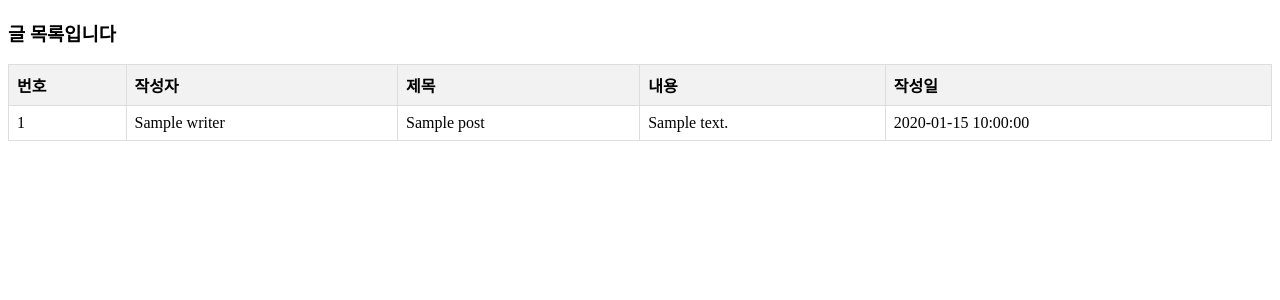
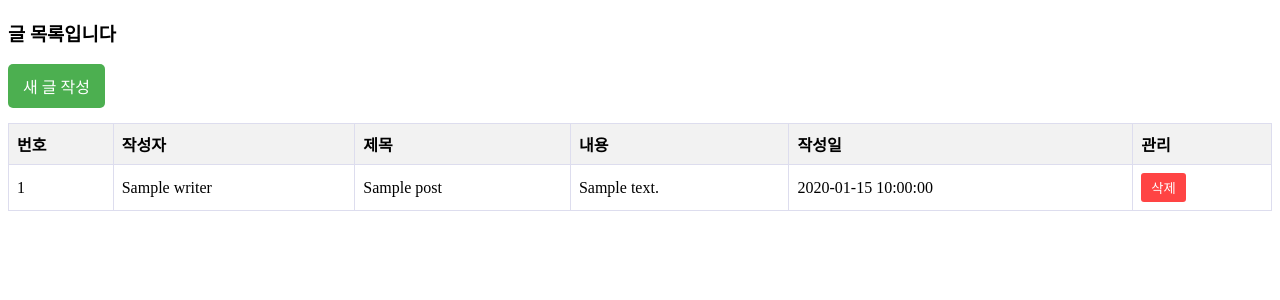
Before and after one commit to pretty2753/test03, a FastAPI app: template templates/post/list.html in a window 1280 px wide. Shown: the top 300 px of the page. Run offline with FastAPI, Linux system fonts and the light colour scheme; the template is opened without the code that fills it: most values are stand-ins (such as "Sample title", 1, 10 or a date in 2020); parts of the project's set-up code (start-up, migrations or seed data) failed here and were passed over.

Commit message:
삭제 기능 추가

```diff
--- a/main.py
+++ b/main.py
@@ -1,20 +1,16 @@
 # main.py
 
-
-
-
 from fastapi import Depends, FastAPI, Request, Form
-from fastapi.responses import HTMLResponse,RedirectResponse
+from fastapi.responses import HTMLResponse, RedirectResponse
 from fastapi.templating import Jinja2Templates
 from sqlalchemy import text
 from sqlalchemy.orm import Session
 from database import get_db
 
 
-
-# fastapi 객체 생성
+# FastAPI 객체 생성
 app = FastAPI()
-# jinja2 템플릿 객체 생성 (templates 파일들이 어디에 있는지 알려야 한다.)
+# Jinja2 템플릿 객체 생성
 templates = Jinja2Templates(directory="templates")
 
 
@@ -24,43 +20,63 @@ def index(request: Request):
         request=request,
         name="index.html",
         context={
-            "fortuneToday":"동쪽으로 가면 귀인을 만나요"
+            "fortuneToday": "동쪽으로 가면 귀인을 만나요"
         }
     )
 
-# get 방식 /post 요청 처리
+
+# GET 방식 /post 요청 처리 (글 목록)
 @app.get("/post", response_class=HTMLResponse)
-def getPosts(request: Request, db:Session = Depends(get_db)):
-    # DB 에서 글목록을 가져오기 위한 sql 문 준비
+def getPosts(request: Request, db: Session = Depends(get_db)):
     query = text("""
         SELECT num, writer, title, content, created_at
         FROM post
         ORDER BY num DESC
     """)
-    # 글 목록을 얻어와사
     result = db.execute(query)
     posts = result.fetchall()
-    # 응답하기
+
     return templates.TemplateResponse(
         request=request,
-        name="post/list.html", # templates/post/list.html jinja2 를 해석한 결과를 응답
+        name="post/list.html",
         context={
-            "posts":posts
+            "posts": posts
         }
     )
-@app.get("/post/new",response_class=HTMLResponse)
-def postNew(request: Request):
-    return templates.TemplateResponse(request=request, name="post/new-form.html")
 
+
+# GET 방식 - 글 작성 폼
+@app.get("/post/new", response_class=HTMLResponse)
+def getNewForm(request: Request):
+    return templates.TemplateResponse(
+        request=request,
+        name="post/new-form.html"
+    )
+
+
+# POST 방식 - 글 저장
 @app.post("/post/new")
-def postNew(writer:str = Form(...),title:str = Form(...), content:str = Form(...),
-            db: Session = Depends(get_db)):
+def createPost(
+    writer: str = Form(...),
+    title: str = Form(...),
+    content: str = Form(...),
+    db: Session = Depends(get_db)
+):
     query = text("""
-        INSERT INTO post
-        (writer, title, content)
-        VALUES(:writer,:title,:content)
+        INSERT INTO post (writer, title, content)
+        VALUES (:writer, :title, :content)
     """)
-    db.execute(query, {"writer":writer, "title":title, "content":content})
+    db.execute(query, {"writer": writer, "title": title, "content": content})
     db.commit()
-    #특저 경로로 요청을 다시 하도록 리다이렉션
-    return RedirectResponse("/", status_code = 302)
+
+    return RedirectResponse("/post", status_code=302)
+
+
+
+@app.post("/post/delete/{num}")
+def deletePost(num: int, db: Session = Depends(get_db)):
+    query = text("DELETE FROM post WHERE num = :num")
+    db.execute(query, {"num": num})
+    db.commit()
+
+    return RedirectResponse("/post", status_code=302)
--- a/templates/post/list.html
+++ b/templates/post/list.html
@@ -1,27 +1,50 @@
 <!DOCTYPE html>
-<html lang="en">
+<html lang="ko">
 <head>
     <meta charset="UTF-8">
     <meta name="viewport" content="width=device-width, initial-scale=1.0">
-    <title>templates/post/list.html</title>
+    <title>글 목록</title>
     <style>
         table {
             width: 100%;
             border-collapse: collapse;
         }
         th, td {
-            border: 1px solid #ddd;
+            border: 1px solid #dde;
             padding: 8px;
             text-align: left;
         }
         th {
             background-color: #f2f2f2;
         }
+        .btn-delete {
+            background-color: #ff4444;
+            color: white;
+            border: none;
+            padding: 5px 10px;
+            cursor: pointer;
+            border-radius: 3px;
+        }
+        .btn-delete:hover {
+            background-color: #cc0000;
+        }
+        .btn-new {
+            background-color: #4CAF50;
+            color: white;
+            padding: 10px 15px;
+            text-decoration: none;
+            border-radius: 5px;
+            margin-bottom: 15px;
+            display: inline-block;
+        }
     </style>
 </head>
 <body>
     <div class="container">
         <h3>글 목록입니다</h3>
+
+        <a href="/post/new" class="btn-new">새 글 작성</a>
+
         <table>
             <thead>
                 <tr>
@@ -30,6 +53,7 @@
                     <th>제목</th>
                     <th>내용</th>
                     <th>작성일</th>
+                    <th>관리</th>
                 </tr>
             </thead>
             <tbody>
@@ -40,6 +64,12 @@
                     <td>{{ post.title }}</td>
                     <td>{{ post.content }}</td>
                     <td>{{ post.created_at }}</td>
+                    <td>
+                        <form action="/post/delete/{{ post.num }}" method="post"
+                              onsubmit="return confirm('정말 삭제하시겠습니까?');">
+                            <button type="submit" class="btn-delete">삭제</button>
+                        </form>
+                    </td>
                 </tr>
                 {% endfor %}
             </tbody>
```
